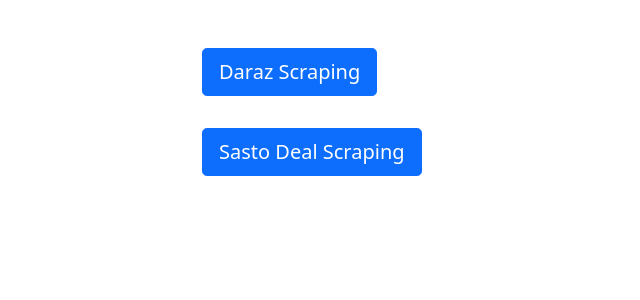
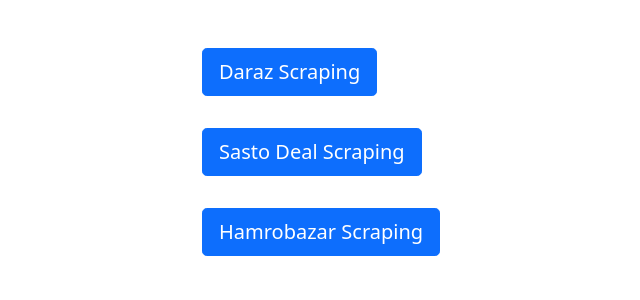
Before and after one commit to aayush9998/Scraping, a Django app: page /scrape in a window 1280 px wide. Shown: the part 56-356 px from the top of the page, without its empty margins (260-900 px from the left). Run offline with Django 3.2, Linux system fonts and the light colour scheme.

Commit message:
check scrape with new branch

```diff
--- a/todo/admin.py
+++ b/todo/admin.py
@@ -1,8 +1,10 @@
 from django.contrib import admin
 from .models import Daraz
 from .models import SastoDeal
+from .models import Hamrobazar
 
 # Register your models here.
 
 admin.site.register(Daraz)
 admin.site.register(SastoDeal)
+admin.site.register(Hamrobazar)
--- a/todo/models.py
+++ b/todo/models.py
@@ -22,3 +22,7 @@
 
     def __str__(self):
         return self.title
+
+class Hamrobazar(models.Model):
+    title = models.CharField(max_length=100)
+    price= models.CharField(max_length= 100)
--- a/todo/templates/index.html
+++ b/todo/templates/index.html
@@ -13,7 +13,8 @@
                 </div>
                 <ul>
                     <li><input type="checkbox" name="darazcheck">Daraz</li>
-                    <li><input type="checkbox" name="sastodealcheck">sad</li>
+                    <li><input type="checkbox" name="sastodealcheck">sasto deal</li>
+                    <li><input type="checkbox" name="hamrobazarcheck">Hamrobazar</li>
                 </ul>
                 <div class="col-2">
                     <button type="submit" class="btn btn-lg btn-primary mb-2">Search</button>
--- a/todo/templates/scrape.html
+++ b/todo/templates/scrape.html
@@ -29,6 +29,18 @@
             </form>
         </div>
     </div>
+<!--hamrobazar-->
+
+    <div class="row mt-4">
+        <div class="col-4 mx-auto">
+            <form action="{% url 'hamrobazar_item' %}" method="post" class="row col-auto align-items-center">
+                {% csrf_token %}
+                <div class="col">
+                    <button type="submit" class="btn btn-lg btn-primary mb-2">Hamrobazar Scraping</button>
+                </div>
+            </form>
+        </div>
+    </div>
 
 
 <!--    <div class="row mt-4">-->
--- a/todo/urls.py
+++ b/todo/urls.py
@@ -7,7 +7,8 @@
     path('search', views.search, name='search' ),
     path('scrape', views.scrape, name='scrape'),
     path('add_item', views.add_item, name='add_item'),
-    path('sastodeal_item', views.sastodeal_item, name='sastodeal_item')
+    path('sastodeal_item', views.sastodeal_item, name='sastodeal_item'),
+    path('hamrobazar_item', views.hamrobazar_item, name='hamrobazaar_item')
 
     # path('delete_todo/<int:item_id>', views.delete_item, name='delete_item')
 ]
--- a/todo/views.py
+++ b/todo/views.py
@@ -1,5 +1,5 @@
 from django.shortcuts import render, redirect
-from .models import Daraz, SastoDeal
+from .models import Daraz, SastoDeal, Hamrobazar
 from bs4 import BeautifulSoup as soup
 from selenium import webdriver
 from . import models
@@ -20,16 +20,24 @@
         if request.GET.get('model'):
             search = request.GET.get('model')
             print("search:"+ search)
-            if request.GET.get('darazcheck') and request.GET.get('sastodealcheck'):
+            if request.GET.get('darazcheck') and request.GET.get('sastodealcheck') and request.GET.get('hamrobazarcheck'):
                 todo_items = Daraz.objects.filter(title__contains=search).order_by('price')
                 sasto_item = SastoDeal.objects.filter(title__contains=search).order_by('price')
+                hamrobazar_item= Hamrobazar.objects.filter(title__contains=search).order_by('price')
 
             elif request.GET.get('darazcheck'):
                 todo_items = Daraz.objects.filter(title__contains=search)
                 sasto_item= None
+                hamrobazar_item= None
             elif request.GET.get('sastodealcheck'):
                 sasto_item = SastoDeal.objects.filter(title__contains=search)
                 todo_items= None
+                hamrobazar_item = None
+            elif request.GET.get('hamrobazarcheck'):
+                hamrobazar_item = Hamrobazar.objects.filter(title__contains=search)
+                sasto_item = None
+                todo_items= None
+
         else:
             search = request.GET.get('model')
             print("search:" + search)
@@ -38,8 +46,9 @@
             # sasto_item = SastoDeal.objects.filter(title__contains=search)
             todo_items=None
             sasto_item=None
+            hamrobazar_item= None
 
-        return render(request, 'search.html', {'todo_items': todo_items, 'sasto_item': sasto_item})
+        return render(request, 'search.html', {'todo_items': todo_items, 'sasto_item': sasto_item, 'hamrobazar_item': hamrobazar_item})
 
 def sastodeal_item(request):
     SastoDeal.objects.all().delete()
@@ -89,6 +98,41 @@
 
     return redirect(scrape)
 
+def hamrobazar_item(request):
+    Hamrobazar.objects.all().delete()
+    # driver = webdriver.Chrome('E:\chromedriver_win32/chromedriver')
+    driver = webdriver.Chrome('D:\office/chromedriver')
+    baseurl = 'https://hamrobazaar.com/'
+    driver.get(
+        f'https://hamrobazaar.com/c22-computer-and-peripherals-laptops'
+    )
+
+    productlink = []
+    page = driver.page_source
+    page = driver.execute_script("return document.documentElement.outerHTML")
+
+    soup = BeautifulSoup(page, 'lxml')
+    # print(soup)
+
+    table_datas = soup.find_all('td', {'style': 'line:height:130%;'})
+    for table_data in table_datas:
+        productlink.append(baseurl + table_data.a['href'])
+    for link in productlink:
+        driver.get(link)
+        page = driver.page_source
+        page = driver.execute_script("return document.documentElement.outerHTML")
+
+        soup = BeautifulSoup(page, 'lxml')
+
+        title = soup.find('span', {'class': 'title'}).text
+        price = soup.find('font', {'class': 'bigprice'}).text
+
+        Hamrobazar.objects.create(
+            title= title,
+            price= price
+        )
+
+    return redirect(scrape)
 
 def add_item(request):
     Daraz.objects.all().delete()
@@ -142,7 +186,7 @@
                         category= category,
                         original= orginal,
                         discount= discount,)
-    return redirect("scrape")
+    return redirect(scrape)
 
 
 # def delete_item(request, item_id):
```
Also changed, not shown: todo/templates/search.html (+10 -0 lines), db.sqlite3, todo/migrations/0006_hamrobazar.py (added).
